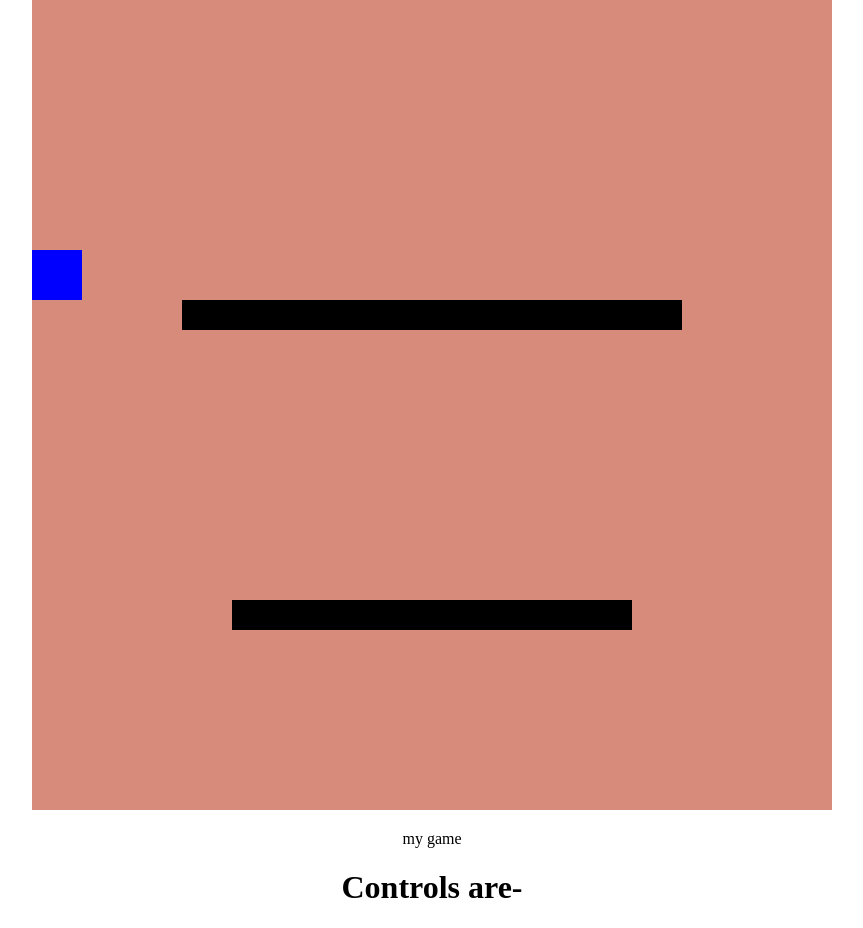
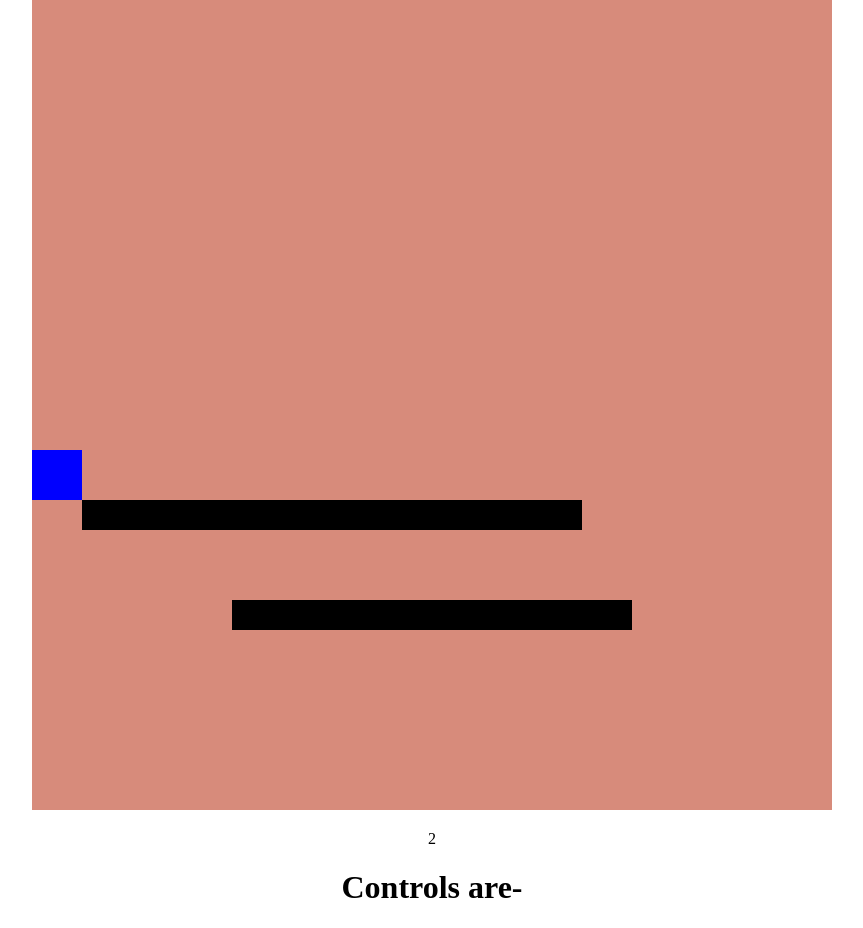
Before and after one commit to oliverjam509/oliverjam509.github.io, a plain HTML site: page index.html in a window 1280 px wide. Shown: the whole page, without its empty margins (208-1071 px from the left). Drawn offline with Linux system fonts and the light colour scheme.

Commit message:
platforms

```diff
--- a/index.html
+++ b/index.html
@@ -2,9 +2,12 @@
 <html>
 
 <head>
-
+<!-- name of tab  -->
+<title>Battle Grounds</title>
 </head>
 
+<!-- style tags are css -->
+<!-- the backround colour of the variable myGameArea-->
 <style>
 canvas {
     background-color: #D78B7B;
@@ -15,9 +18,13 @@ body { margin:0; text-align: center; }
 </style>
 
 <script>
+// these are global variables they are outside functions
 var x = screen.width/2;
 var player1 = new component(50,50,"blue",900,300,null);
 var block1 = new component(x,30,"black",(screen.width-x)/2,600,null);
+var block2 = new component(500,30,"black",50,500,null);
+var block3 = new component(500,30,"black",1300,500,null);
+var blocks = [block1,block2,block3];
 
 var mov = -100;
 
@@ -45,12 +52,11 @@ var myGameArea = {
 
 function updateGameArea(){
 
-    player1.speedX = 0;
-    player1.speedY = 0;
+    myGameArea.clear();
 
 
-    var block2 = new component(500,30,"black",150,300,null);
-    var block3 = new component(500,30,"black",1300,300,null);
+
+
     var x = 50;
 
     // [A,D,W,S]
@@ -58,24 +64,7 @@ function updateGameArea(){
 
     updatePlayerPosition(player1, controls);
 
-    myGameArea.clear();
-
-    myGameArea.frameNo = myGameArea.frameNo+1;
-
-
     boundsCheck(player1);
-
-    player1.gravitySpeed += player1.gravity;
-    player1.speedY += player1.gravitySpeed;
-
-    player1.speedY += player1.js;
-
-    if(player1.crashWith(block1) && player1.cj != true){
-        player1.gravitySpeed = 0.1;
-        if(player1.speedY > 0){
-            player1.speedY = 0;
-        }
-    }
 
     player1.x += player1.speedX;
     player1.y += player1.speedY;
@@ -88,21 +77,44 @@ function updateGameArea(){
 
 function updatePlayerPosition(player, controls){
     var spd = 10;
+    player.speedX = 0;
+    player.speedY = 0;
+    player.gravitySpeed += player.gravity;
+    player.speedY += player.gravitySpeed;
+    player.speedY += player.js;
+
     if ((myGameArea.keys && myGameArea.keys[controls[0]])) {
         player.speedX = -spd;
     }
     if ((myGameArea.keys && myGameArea.keys[controls[1]])) {
         player.speedX = spd;
     }
+    // jump
     if ((myGameArea.keys && myGameArea.keys[controls[2]])) {
-        if (player1.crashWith(block1)){
+        if (player1.cj == true){
             player1.js = -20;
+            player1.y += player1.js;
+            player1.cj = false;
         }
-        document.getElementById("p1").innerHTML = player1.js;
-
     }
     if ((myGameArea.keys && myGameArea.keys[controls[3]])) {
         player.speedY = spd;
+    }
+
+    var x;
+
+    for(x = 0; x <= blocks.length-1; x++){
+        document.getElementById("p1").innerHTML = x;
+        var b = blocks[x];
+        if(player.crashWith(b)){
+            player.y = b.y - player.height;
+            player.gravitySpeed = 0.1;
+            player.cj = true;
+            player.js = 0;
+            if(player.speedY > 0){
+                player.speedY = 0;
+            }
+        }
     }
 }
 
@@ -133,6 +145,7 @@ function component(width,height,color,x,y,type) {
     this.speedX =0;
     this.speedY =0;
     this.js =0;
+    // cj is a boolean variable (i.e. true or false)
     this.cj =false;
 
     this.update = function() {
@@ -151,10 +164,7 @@ function component(width,height,color,x,y,type) {
       var othertop = otherobj.y;
       var otherbottom = otherobj.y + (otherobj.height);
       var crash = true;
-      if ((mybottom < othertop) ||
-      (mytop > otherbottom) ||
-      (myright < otherleft) ||
-      (myleft > otherright)) {
+      if ((mybottom < othertop) || (mytop > otherbottom) || (myright < otherleft) || (myleft > otherright)) {
         crash = false;
       }
       return crash;
```
